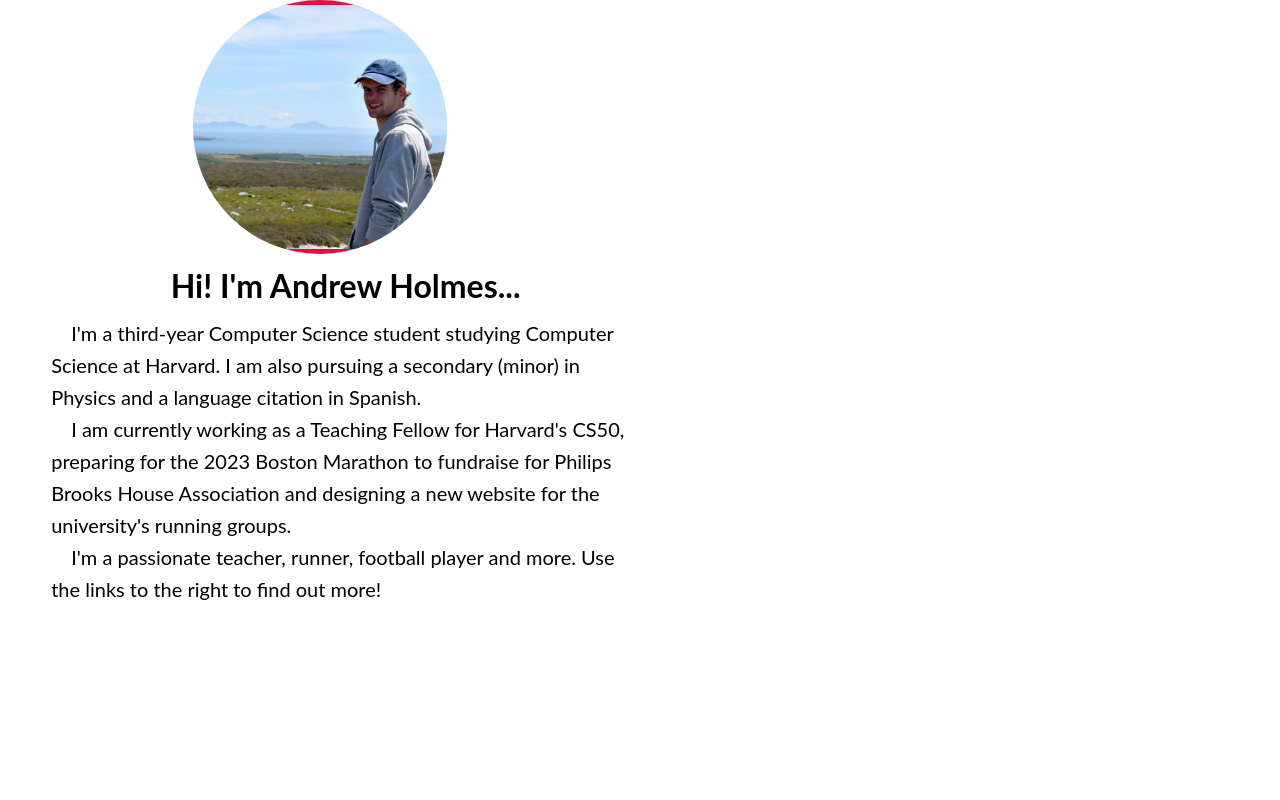
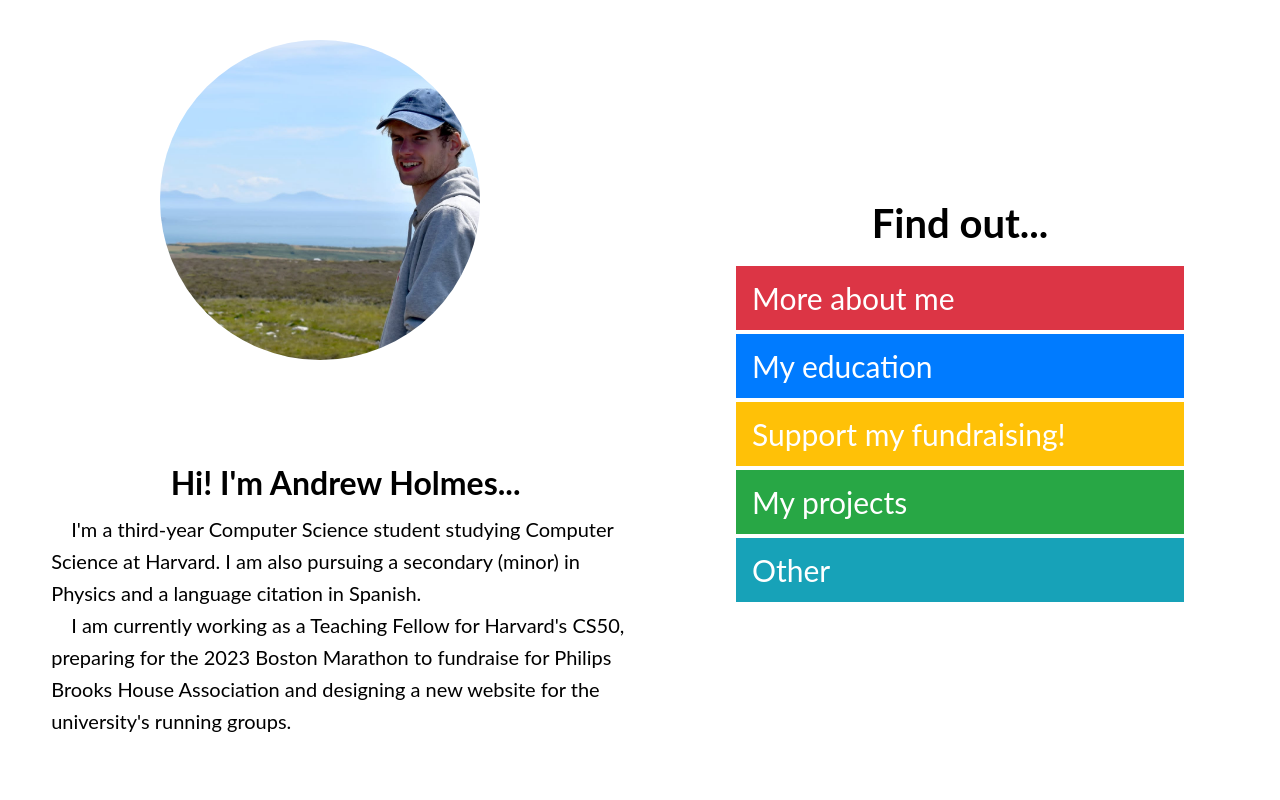
Before and after one commit to ACHolmes/pure-website, a plain HTML site: page index.html in a window 1280 px wide. Drawn offline with Linux system fonts and the light colour scheme.

Commit message:
home page v2

```diff
--- a/index.html
+++ b/index.html
@@ -13,10 +13,8 @@
         <div class="left-area">
             <div class="image-area">
                 <div class="image-container">
-                    <!-- <div id="landing-image">
-
-                    </div> -->
-                    <img id = "landing-image" src="images/WalesPhoto.jpg" alt="">
+                    <div id="main-image">
+                    </div>
                 </div>
             </div>
             <div class="blurb-area">
@@ -29,15 +27,30 @@
                     I am currently working as a Teaching Fellow for Harvard's CS50, preparing for the 2023 Boston Marathon
                     to fundraise for Philips Brooks House Association and designing a new website for the university's running groups.
                 </p>
-                <p>
-                    I'm a passionate teacher, runner, football player and more. Use the links to the right
-                    to find out more!
-                </p>
             </div>
         </div>
         <div class="right-area">
-            <div class="more">
+            <div class="more-info">
+                <h1>Find out...</h1>
+                <br>
+                <div class="link-container">
+                    <a href="#">
+                        <div class="link-item" id="about-link">More about me</div>
+                    </a>
+                    <a href="#">
+                        <div class="link-item" id="education-link">My education</div>
+                    </a>
+                    <a href="https://www.givengain.com/ap/andrew-holmes-raising-funds-for-phillips-brooks-house-association-harvard-college-marathon-challenge-/#timeline">
+                        <div class="link-item" id="fundraising-link">Support my fundraising!</div>
+                    </a>
+                    <a href="">
+                        <div class="link-item" id="projects-link">My projects</div>
+                    </a>
+                    <a href="#">
+                        <div class="link-item" id="other-link">Other</div>
+                    </a>
 
+                </div>
             </div>
         </div>
 
--- a/styles/index.css
+++ b/styles/index.css
@@ -1,16 +1,26 @@
+*
+{
+    margin: 0;
+}
+
+a
+{
+    text-decoration: none;
+    color: inherit;
+}
+
 .main
 {
     font-family: 'Lato', sans-serif;
     display: flex;
     flex-direction: row;
     width: 100%;
-    height: 100%;
+    height: 100vh;
 }
 
 .left-area
 {
     flex: 1;
-    height: 100%;
     display: flex;
     flex-direction: column;
 }
@@ -18,7 +28,63 @@
 .right-area
 {
     flex: 1;
-    height: 100%;
+    height: 100vh;
+}
+
+.link-container
+{
+    display: flex;
+    flex-direction: column;
+    width: 70%;
+    line-height: 2rem;
+    font-size: 30px;
+    gap: 4px;
+}
+
+.more-info
+{
+    width: 100%;
+    height: 100vh;
+    display: flex;
+    flex-direction: column;
+    justify-content: center;
+    align-items: center;
+}
+
+.more-info h1
+{
+    font-size: 40px;
+}
+
+.link-item
+{
+    padding: 16px;
+    color: white;
+}
+
+#about-link
+{
+    background-color: #dc3545;
+}
+
+#education-link
+{
+    background-color: #007bff;
+}
+
+#fundraising-link
+{
+    background-color: #ffc107;
+}
+
+#projects-link
+{
+    background-color: #28a745;
+}
+
+#other-link
+{
+    background-color: #17a2b8;
 }
 
 .image-area
@@ -42,9 +108,10 @@
 
 .blurb-area > h2
 {
-    padding-top: 2%;
+    margin: 0;
     padding-bottom: 2%;
     font-size: 32px;
+    overflow: hidden;
 }
 
 .blurb-area > p
@@ -57,28 +124,30 @@
 
 .image-container
 {
-    max-height: 50%;
-    min-height: 50%;
+    height: 50vh;
     display: flex;
     flex-direction: column;
     justify-content: center;
     align-items: center;
 }
 
-#landing-image
+#main-image
 {
     flex: 1;
-    max-width: 50%;
-    object-fit: cover;
+    width: 320px;
+    object-fit: contain;
+    background-position: center;
+    background-size: cover;
     background-image: url('../images/WalesPhoto.jpg');
-    height: 400px;
+    background-color: aliceblue;
+    height: 320px;
     clip-path: circle();
 }
 
-img#landing-image
+/* img#landing-image
 {
     max-width: 60%;
     object-fit:fill;
     clip-path: circle();
     border: 5px solid crimson;
-}
+} */
```
